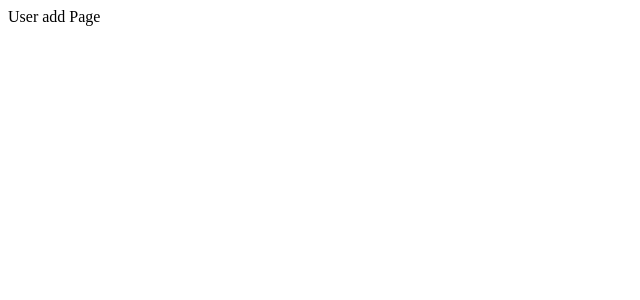
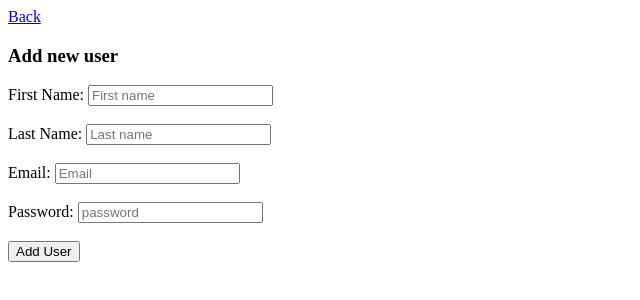
Before and after one commit to Satyajay01/MERN-Stack-CRUD-Operations-, a React (Vite) app in the folder client/: page /add in a window 1280 px wide. Shown: the top 300 px of the page, without its empty margins (0-640 px from the left). Built offline with nearby package versions, Linux system fonts and the light colour scheme.

Commit message:
front-end folder and file created

```diff
--- /dev/null
+++ b/client/src/components/adduser/Add.jsx
@@ -0,0 +1,30 @@
+import React from 'react'
+import { Link } from 'react-router-dom'
+
+const Add = () => {
+  return (
+    <div>
+        <Link to={'/'}>Back</Link>
+        <h3>Add new user </h3>
+        <form>
+            <label htmlFor="">First Name: </label>
+            <input type="text" name="fname" id="fname" placeholder='First name' /> <br /> <br />
+
+            <label htmlFor="">Last Name: </label>
+            <input type="text" name="lname" id="lname" placeholder='Last name' /><br /> <br />
+
+            <label htmlFor="">Email: </label>
+            <input type="email" name="email" id="email" placeholder='Email' /><br /> <br />
+
+            <label htmlFor="">Password: </label>
+            <input type="password" name="password" id="password" placeholder='password' /> <br /> <br />
+
+            <div>
+                <button type="submit">Add User</button>
+            </div>
+        </form>
+    </div>
+  )
+}
+
+export default Add
--- /dev/null
+++ b/client/src/components/getuser/User.jsx
@@ -0,0 +1,33 @@
+import React from 'react'
+import { Link } from 'react-router-dom'
+
+const User = () => {
+  return (
+    <div className='useTable'>
+        <Link to={"/add"}>Add User</Link>
+        <table border={1} cellPadding={10} cellSpacing={0}>
+            <thead>
+                <tr>
+                    <th>S. No</th>
+                    <th>User Name</th>
+                    <th>User Email</th>
+                    <th>Actions</th>
+                </tr>
+            </thead>
+            <tbody>
+                <tr>
+                    <td>1.</td>
+                    <td>Satyajay</td>
+                    <td>satyajay@gmail.com</td>
+                    <td>
+                        <button>Delete</button>
+                        <Link to={'/edit'}>Edit</Link>
+                    </td>
+                </tr>
+            </tbody>
+        </table>
+    </div>
+  )
+}
+
+export default User
--- /dev/null
+++ b/client/src/components/updateuser/Edit.jsx
@@ -0,0 +1,28 @@
+import React from 'react'
+import { Link } from 'react-router-dom'
+
+const Edit = () => {
+  return (
+    <div>
+    <Link to={'/'}>Back</Link>
+    <h3>Update new user </h3>
+    <form>
+        <label htmlFor="">First Name: </label>
+        <input type="text" name="fname" id="fname" placeholder='First name' /> <br /> <br />
+
+        <label htmlFor="">Last Name: </label>
+        <input type="text" name="lname" id="lname" placeholder='Last name' /><br /> <br />
+
+        <label htmlFor="">Email: </label>
+        <input type="email" name="email" id="email" placeholder='Email' /><br /> <br />
+
+
+        <div>
+            <button type="submit">Update User</button>
+        </div>
+    </form>
+</div>
+  )
+}
+
+export default Edit
```
Also changed, not shown: client/src/App.jsx (+6 -3 lines).
